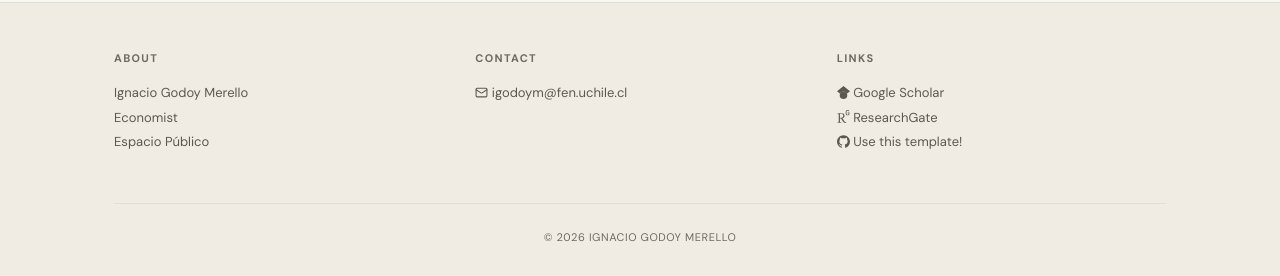
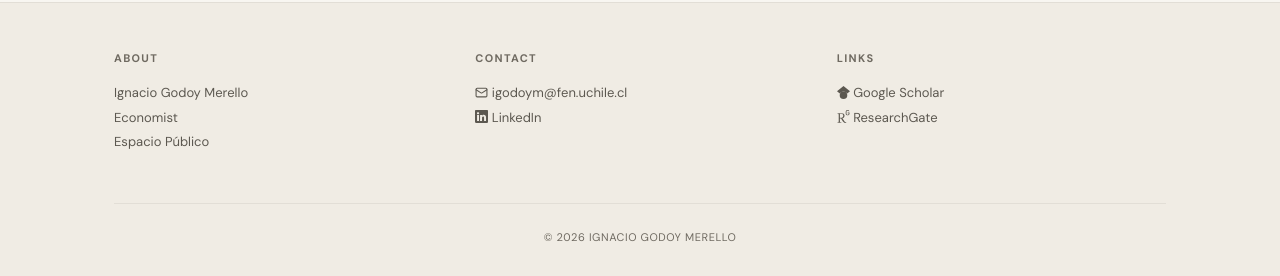
Before and after one commit to igodoymerello/igodoymerello.github.io, a Jekyll site: the page built from _pages/home.md, in a window 1280 px wide. Shown: the part 1367-1643 px from the top of the page. Built offline with Jekyll 4.4.1, drawn with Linux system fonts in a browser that asks for light colours.

Commit message:
footer.html

```diff
--- a/_includes/footer.html
+++ b/_includes/footer.html
@@ -12,15 +12,15 @@
       <h2 class="footer-heading">Contact</h2>
       <p>
         <a href="mailto:{{ site.email }}">{% include icon.html name="envelope" %} {{ site.email }}</a><br>
-        {% if site.links.github and site.links.github != "" %}<a href="{{ site.links.github }}">{% include icon.html name="github" %} GitHub</a><br>{% endif %}
+        <!--{% if site.links.github and site.links.github != "" %}<a href="{{ site.links.github }}">{% include icon.html name="github" %} GitHub</a><br>{% endif %}-->
+        {% if site.links.linkedin and site.links.linkedin != "" %}<a href="{{ site.links.linkedin }}" target="_blank" rel="noopener noreferrer">{% include icon.html name="linkedin" %} LinkedIn</a><br>{% endif %}
       </p>
     </div>
     <div>
       <h2 class="footer-heading">Links</h2>
       <p>
         {% if site.links.google_scholar and site.links.google_scholar != "" %}<a href="{{ site.links.google_scholar }}">{% include icon.html name="google-scholar" %} Google Scholar</a><br>{% endif %}
-        {% if site.links.researchgate and site.links.researchgate != "" %}<a href="{{ site.links.researchgate }}">{% include icon.html name="researchgate" %} ResearchGate</a><br>{% endif %}
-        <a href="https://github.com/sbryngelson/academic-website-template">{% include icon.html name="github" %} Use this template!</a>
+        {% if site.links.researchgate and site.links.researchgate != "" %}<a href="{{ site.links.researchgate }}" target="_blank" rel="noopener noreferrer">{% include icon.html name="researchgate" %} ResearchGate</a><br>{% endif %}
       </p>
     </div>
   </div>
```
